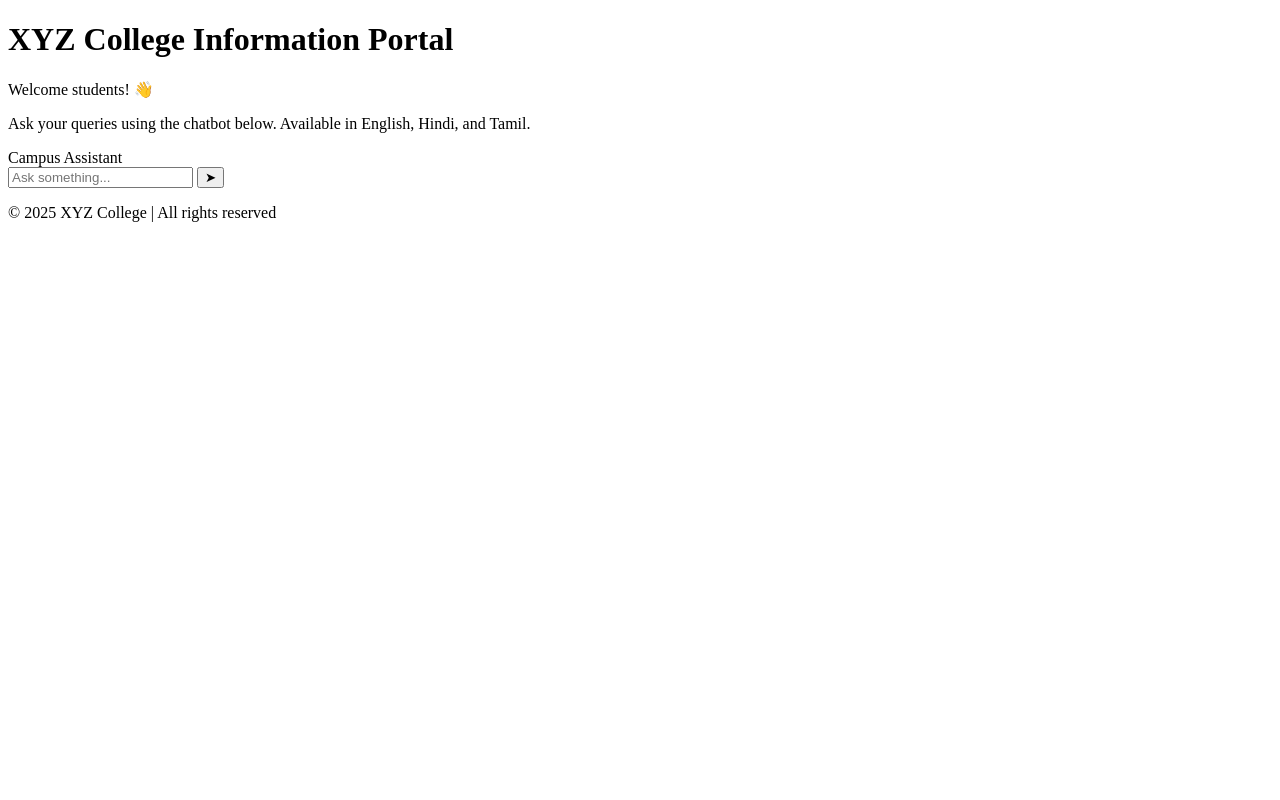
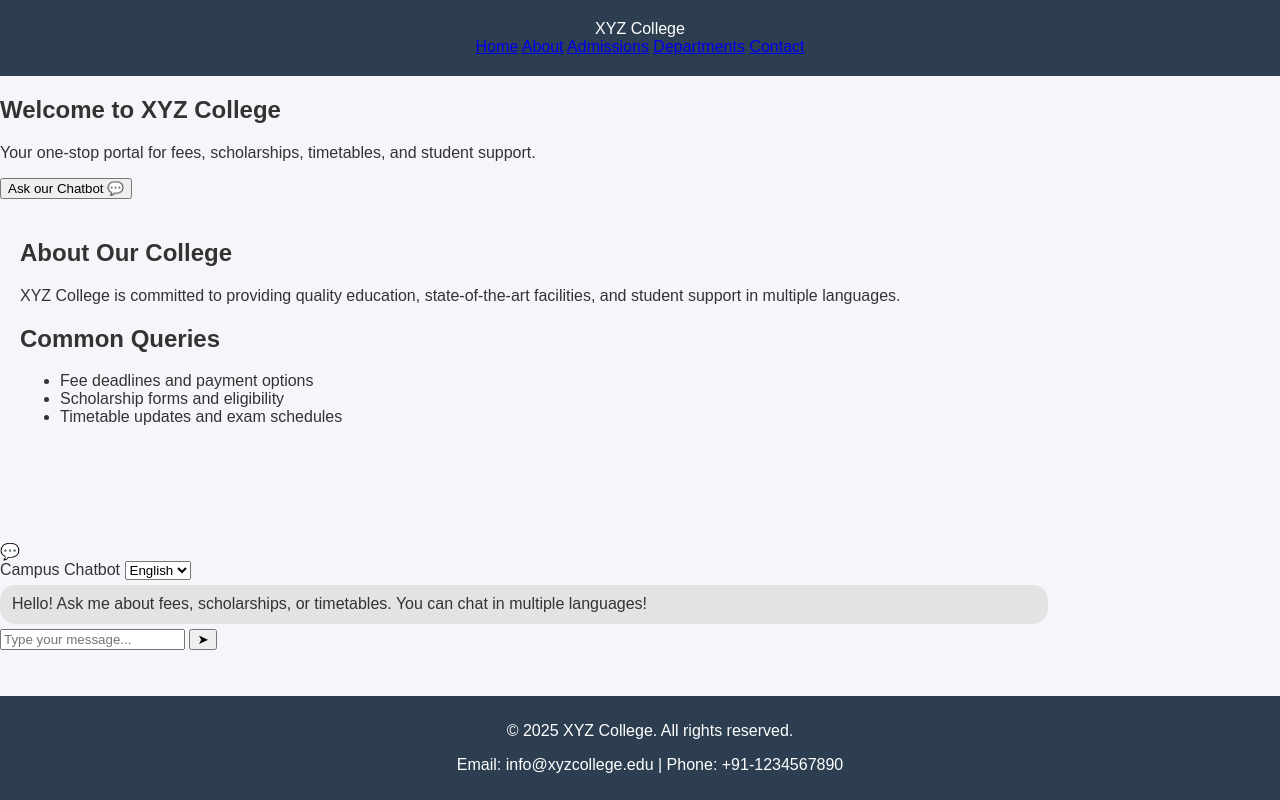
Before and after one commit to Akshayaa1010/SIH-Language-Agnostic-Chatbot, a plain HTML site: page frontend/index.html in a window 1280 px wide. Drawn offline with Linux system fonts and the light colour scheme.

Commit message:
Index modified

```diff
--- a/frontend/index.html
+++ b/frontend/index.html
@@ -3,34 +3,56 @@
 <head>
   <meta charset="UTF-8" />
   <meta name="viewport" content="width=device-width, initial-scale=1.0" />
-  <title>XYZ College Information Portal</title>
-  <link rel="stylesheet" href="styles.css" />
+  <title>XYZ College Portal</title>
+  <link rel="stylesheet" href="style.css" />
+  <link href="https://fonts.googleapis.com/css2?family=Roboto:wght@400;500;700&display=swap" rel="stylesheet">
 </head>
 <body>
+  <!-- Header / Navbar -->
   <header>
-    <h1>XYZ College Information Portal</h1>
+    <div class="logo">XYZ College</div>
+    <nav>
+      <a href="#">Home</a>
+      <a href="#">About</a>
+      <a href="#">Admissions</a>
+      <a href="#">Departments</a>
+      <a href="#">Contact</a>
+    </nav>
   </header>
 
+  <!-- Hero Section -->
+  <section class="hero">
+    <div class="hero-content">
+      <h1>Welcome to XYZ College</h1>
+      <p>Your one-stop portal for fees, scholarships, timetables, and student support.</p>
+      <button onclick="document.getElementById('chat-toggle').click()">Ask our Chatbot 💬</button>
+    </div>
+  </section>
+
+  <!-- Main Content -->
   <main>
-    <section class="intro">
-      <p>Welcome students! 👋</p>
-      <p>Ask your queries using the chatbot below. Available in English, Hindi, and Tamil.</p>
+    <section class="info-section">
+      <h2>About Our College</h2>
+      <p>XYZ College is committed to providing quality education, state-of-the-art facilities, and student support in multiple languages.</p>
     </section>
-
-    <!-- Chatbot container -->
-    <div id="chatbot">
-      <div id="chat-header">Campus Assistant</div>
-      <div id="chat-window"></div>
-      <div id="chat-input-area">
-        <input type="text" id="user-input" placeholder="Ask something..." />
-        <button id="send-btn">➤</button>
-      </div>
-    </div>
+    <section class="faqs">
+      <h2>Common Queries</h2>
+      <ul>
+        <li>Fee deadlines and payment options</li>
+        <li>Scholarship forms and eligibility</li>
+        <li>Timetable updates and exam schedules</li>
+      </ul>
+    </section>
   </main>
 
+  <!-- Footer -->
   <footer>
-    <p>&copy; 2025 XYZ College | All rights reserved</p>
+    <p>© 2025 XYZ College. All rights reserved.</p>
+    <p>Email: info@xyzcollege.edu | Phone: +91-1234567890</p>
   </footer>
+
+  <!-- Chat widget -->
+  <div id="chat-widget"></div>
 
   <script src="chatbot.js"></script>
 </body>
```
